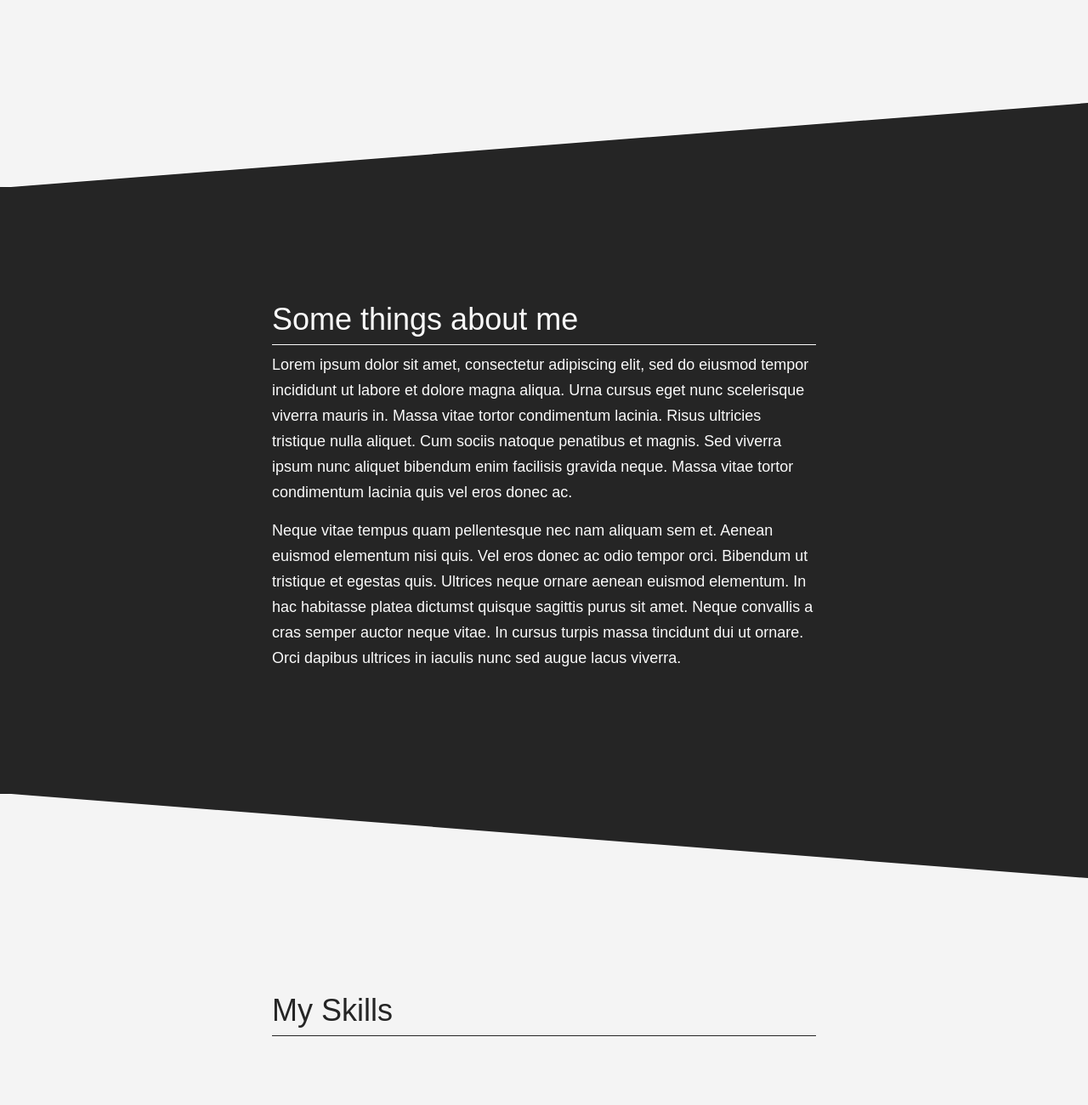
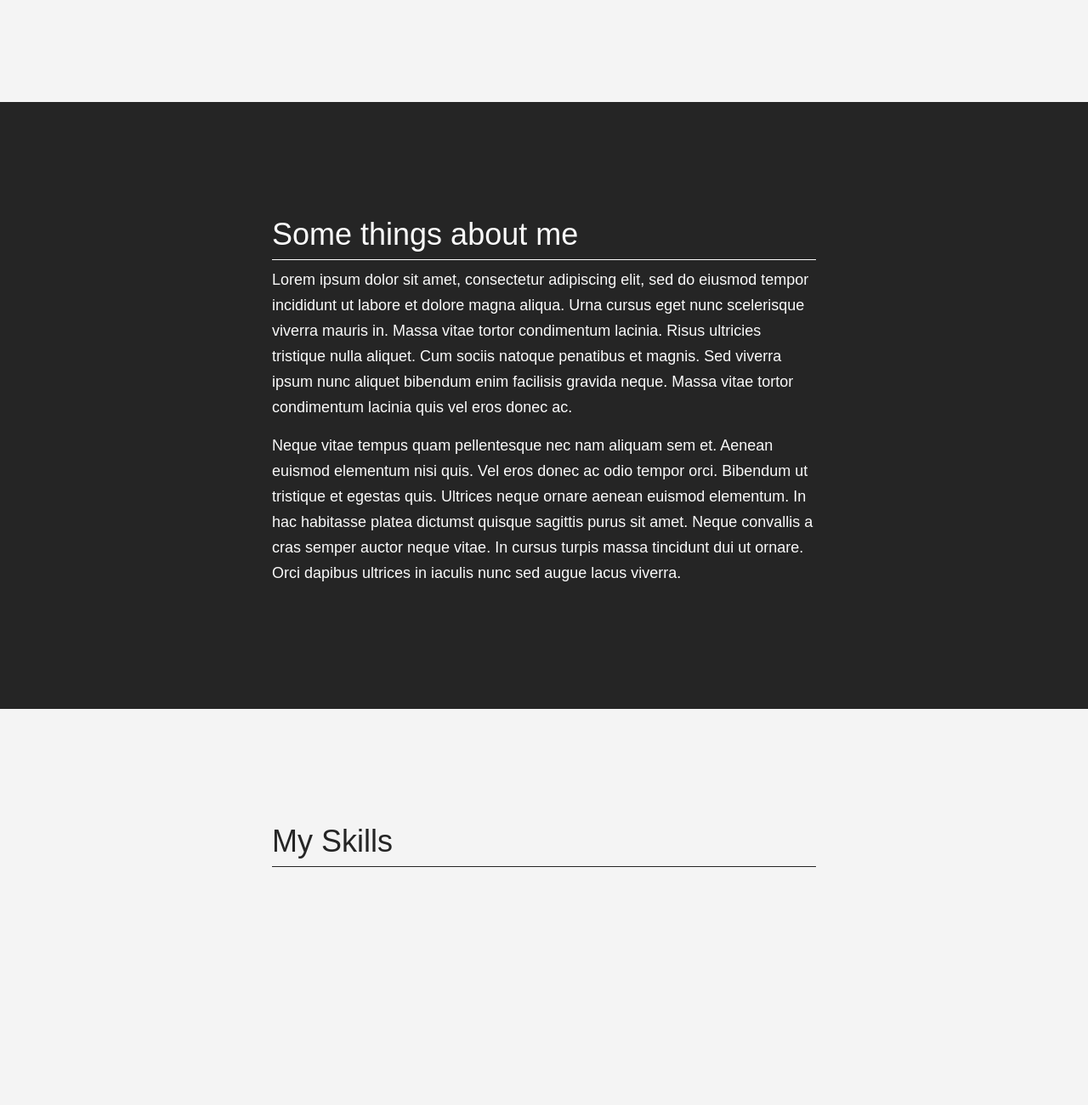
Before and after one commit to erichan42/Portfolio, a website: page index.html in a window 1280 px wide. Shown: the part 680-1980 px from the top of the page at 85% size. Drawn offline with Linux system fonts and the light colour scheme.

Commit message:
removed slanted shapes

```diff
--- a/index.html
+++ b/index.html
@@ -30,15 +30,12 @@
 		<div class="main">
 			<h1 class="noselect">Hi, I'm Eric.</br>
 				I code.</h1>
-			<div class="button-container noselect">
-				<div id="button-start" function="onClick()">
-					<h2>Let's get started</h2>
-				</div>
+			<!-- PLACEHOLDER -->
+			<div class="noselect">
+
 			</div>
 		</div>
 	</div>
-	<div class="fill-gray"></div>
-	<div class="forward-slash"></div>
 	<div class="about outer" id="about">
 		<div class="container">
 			<h3 class="title-light">Some things about me</h3>
@@ -55,7 +52,6 @@
 				ultrices in iaculis nunc sed augue lacus viverra.</p>
 		</div>
 	</div>
-	<div class="fill-white"></div><div class="back-slash"></div>
 	<div class="skills outer" id="skills">
 		<div class="container">
 			<h3 class="title-dark">My Skills</h3>
@@ -67,7 +63,6 @@
 			</div>
 		</div>
 	</div>
-	<div class="fill-gray"></div><div class="forward-slash"></div><div class="gray-block"></div>
 	<div class="projects outer" id="projects">
 		<div class="container-gray">
 			<h3 class="title-light">Here's a couple of my projects</h3>
--- a/styles/style.css
+++ b/styles/style.css
@@ -150,58 +150,6 @@ a {
     min-height:100%;
 }
 
-.forward-slash {
-    background:#F4F4F4;
-    margin:0;
-    width: 100%;
-    height: 100px;
-
-    -webkit-clip-path: polygon(100% 0, 0 0, 0 100%);
-    clip-path: polygon(100% 0, 0 0, 0 100%);
-}
-
-.fill-gray {
-    background:#252525;
-    margin-top:1px;
-    width: 100%;
-    height: 100px;
-    position:absolute;
-
-    -webkit-clip-path: polygon(100% 100%, 0 100%, 100% 0);
-    clip-path: polygon(100% 100%, 0 100%, 100% 0);
-}
-
-.gray-block {
-    width:100%;
-    height:1px;
-    background:#252525;
-}
-
-.back-slash {
-    z-index: 1;
-    background:#252525;
-    margin-top:-1px;
-    width: 100%;
-    height: 100px;
-
-    -webkit-clip-path: polygon(100% 0, 100% 100%, 0 0);
-    clip-path: polygon(100% 0, 100% 100%, 0 0);
-}
-
-.white-block {
-    width:100%;
-    height:1px;
-    background:#F4F4F4;
-}
-
-.fill-white {
-    background:#F4F4F4;
-    margin-top:1px;
-    width: 100%;
-    height: 100px;
-    position:absolute;
-}
-
 h3 {
     font: 36px Arial;
     margin:5px 0 5px 0;
```
